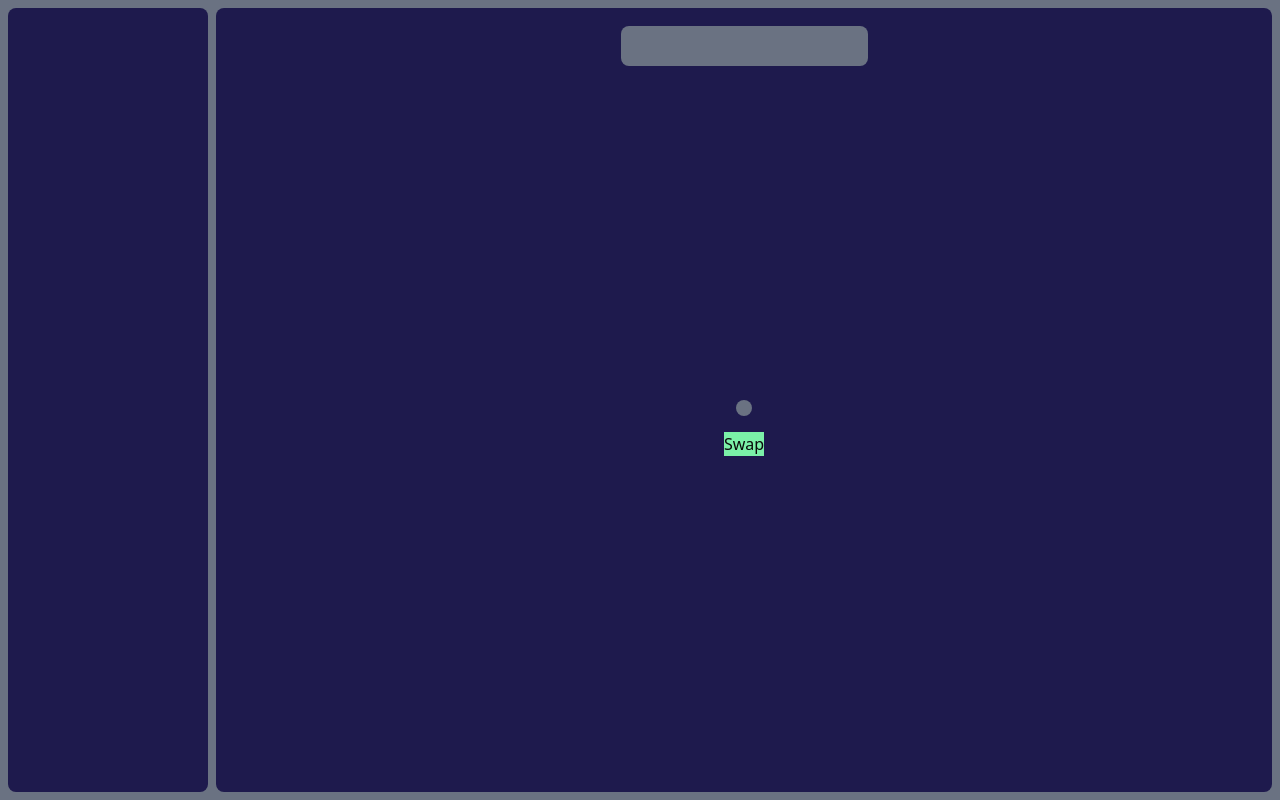
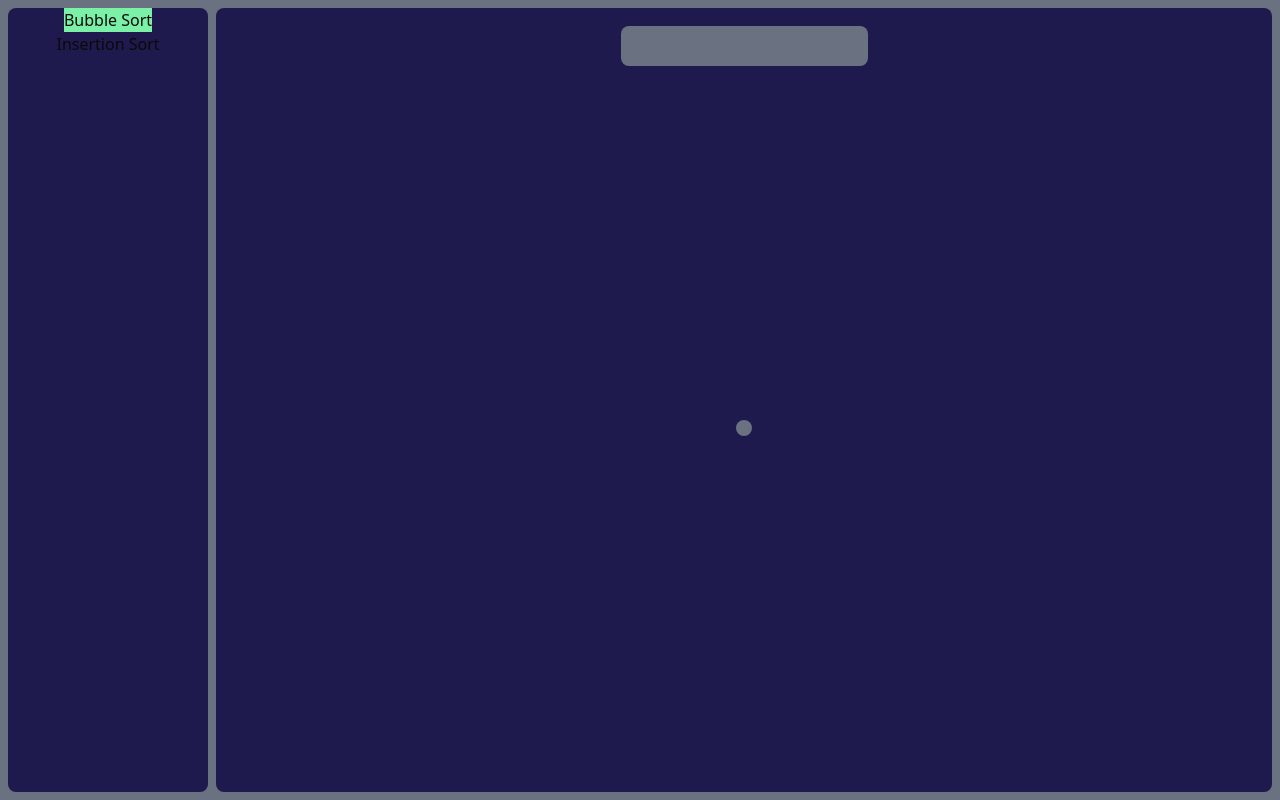
Before and after one commit to DefHex/Sort-visualizer, a React (Vite) app: page / in a window 1280 px wide. Built offline with nearby package versions, Linux system fonts and the light colour scheme.

Commit message:
Added insertion in the main page also

```diff
--- a/src/App.tsx
+++ b/src/App.tsx
@@ -48,25 +48,57 @@ export default function App() {
   };
 
   const bubble = async () => {
-    let currentArray = [...array];
-    for (let i = 0; i < currentArray.length; i++) {
-      for (let j = 0; j < currentArray.length - i - 1; j++) {
-        if (currentArray[j] > currentArray[j + 1]) {
-          [currentArray[j], currentArray[j + 1]] = [
-            currentArray[j + 1],
-            currentArray[j],
-          ];
+    //copying the useState
+    let curr = [...array];
+    // running bubble sort on the copied useState array
+    for (let i = 0; i < curr.length; i++) {
+      for (let j = 0; j < curr.length - i - 1; j++) {
+        if (curr[j] > curr[j + 1]) {
+          [curr[j], curr[j + 1]] = [curr[j + 1], curr[j]];
+          // manipulating useRef -> GSAP animation
+          await handleSwap(j, j + 1);
+          // wait for the animation to finish then update useState
+          setArray([...curr]);
+        }
+      }
+    }
+  };
 
-          await handleSwap(j, j + 1);
-          setArray([...currentArray]);
-        }
+  const insertion = async () => {
+    //copying the useState
+    let curr = [...array];
+    // running insertion sort on the copied useState array
+    for (let i = 1; i < curr.length; i++) {
+      let j = i;
+      while (j > 0 && curr[j] < curr[j - 1]) {
+        [curr[j], curr[j - 1]] = [curr[j - 1], curr[j]];
+        await handleSwap(j, j - 1);
+        setArray([...curr]);
+        j--;
       }
     }
   };
 
   return (
     <div className="Screen flex flex-row gap-2 w-screen h-screen p-2 bg-gray-500">
-      <div className="Side Bar flex flex-col items-center justify-safe w-50 h-full bg-indigo-950 rounded-md"></div>
+      <div className="Side Bar flex flex-col items-center justify-safe w-50 h-full bg-indigo-950 rounded-md">
+        <button
+          className="BubbleSort bg-green-300"
+          onClick={() => {
+            bubble();
+          }}
+        >
+          Bubble Sort
+        </button>
+        <button
+          className="InsertionSortbg-purple-300"
+          onClick={() => {
+            insertion();
+          }}
+        >
+          Insertion Sort
+        </button>
+      </div>
       <div className="Main flex flex-1 flex-col items-center justify-center h-full p-2 bg-indigo-950 rounded-md">
         <div className="Input Field flex flex-row place-items-center gap-2 p-2 bg-gray-500 rounded-md">
           <input type="text" onChange={handleChange} />
@@ -87,14 +119,6 @@ export default function App() {
               );
             })}
           </div>
-          <button
-            className="bg-green-300"
-            onClick={() => {
-              bubble();
-            }}
-          >
-            Swap
-          </button>
         </div>
       </div>
     </div>
```
